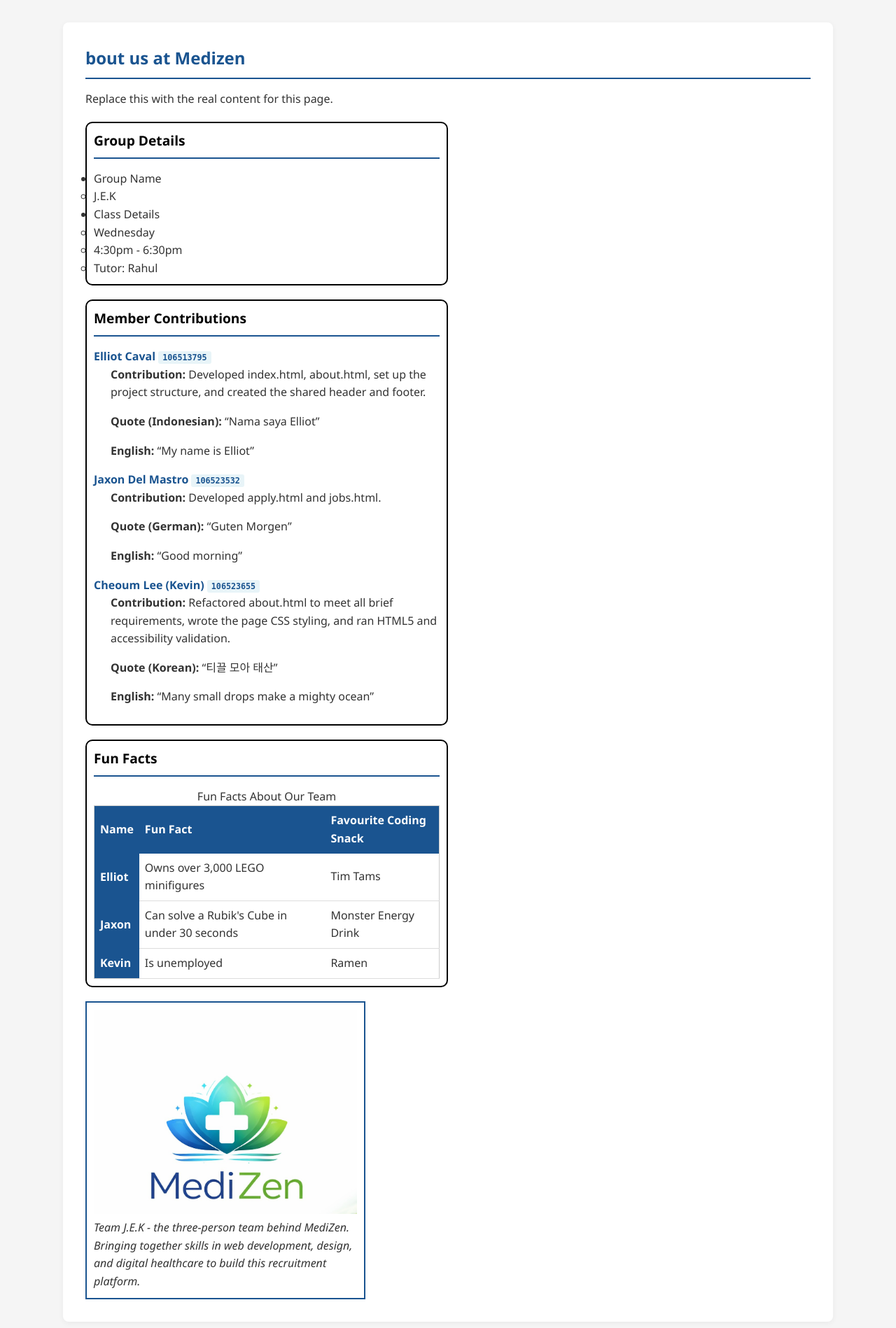
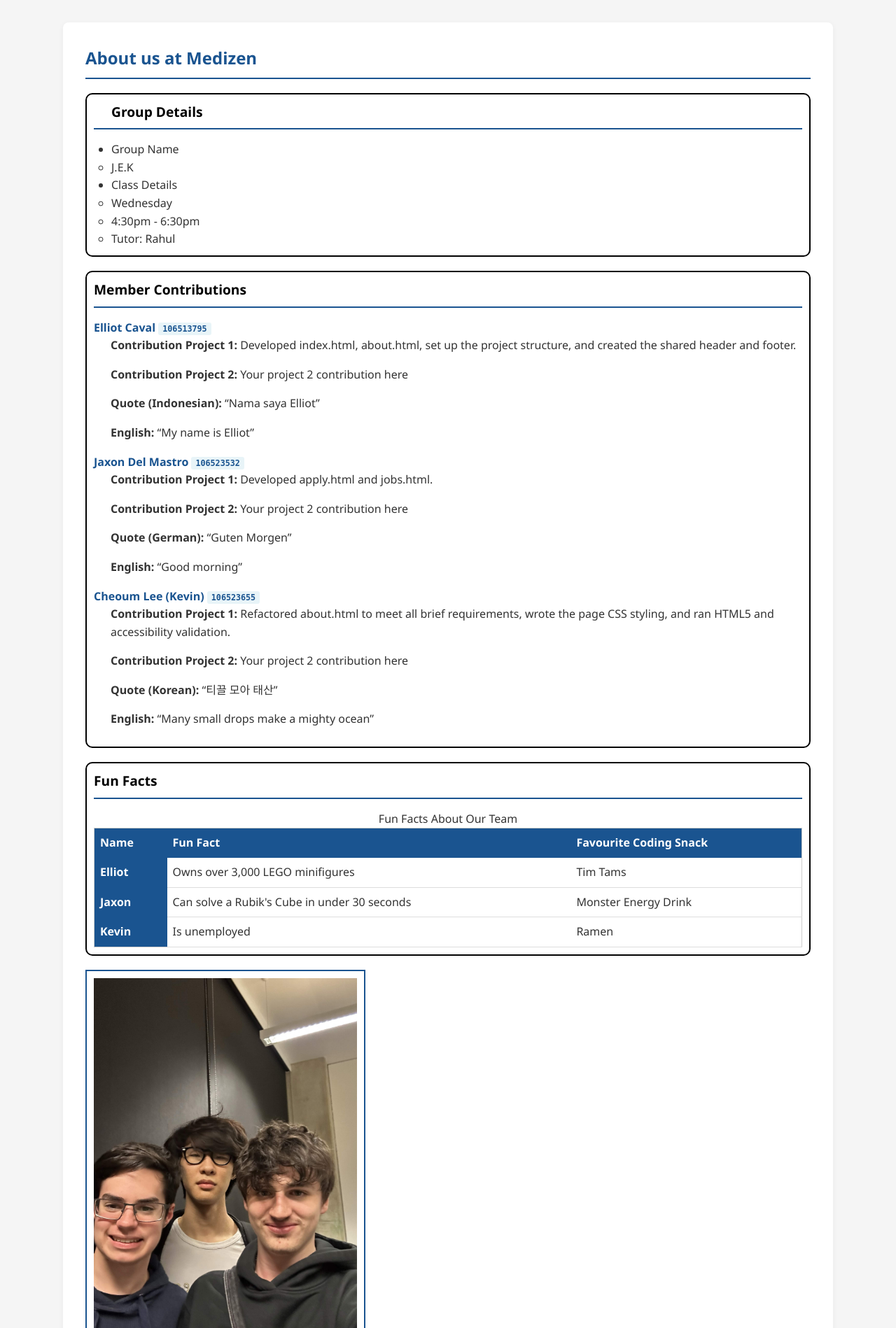
Before and after one commit to ElliotCaval07/GroupAssignment1, a PHP site: page /project2/about.php in a window 1280 px wide. Shown: the part 275-2173 px from the top of the page at 70% size. Run offline with PHP 8.4, Linux system fonts and the light colour scheme; data comes from the database, SQL or seed files in the repository; both versions use the stored data as it was after the commit.

Commit message:
about page completed

```diff
--- a/project2/about.php
+++ b/project2/about.php
@@ -14,7 +14,9 @@
 //     to use the same modular includes
 
 // TODO: uncomment if this page reads or writes the database
-// require_once("settings.php");
+require_once("settings.php");
+
+$result = mysqli_query($conn, "SELECT * FROM members");
 
 // TODO: run any DB queries this page needs (delete if not needed)
 // $query  = "SELECT * FROM some_table ORDER BY some_column";
@@ -46,8 +48,8 @@
 
     <main>
         <!-- TODO: page-specific content goes here -->
-        <h2>bout us at Medizen</h2>
-        <p>Replace this with the real content for this page.</p>
+        <h2>About us at Medizen</h2>
+
 
         <!--
             TODO: Part 1 feedback asks for one embedded <style> block
@@ -104,7 +106,7 @@
       border-radius: 10px;
       padding: 10px;
       margin: 20px 0;
-      width: 50%;
+      width: 100%;
     }
 
     /* Member list styling */
@@ -120,8 +122,8 @@
 
   <!-- Group and class details using nested list -->
   <section>
-    <h2 style="text-align: left; color: black; font-size: 1.2em;">Group Details</h2>
-    <ul>
+    <h2 style="text-align: left; color: black; font-size: 1.2em; padding-left: 25px;">Group Details</h2>
+    <ul style="padding-left: 25px;"">
       <li>Group Name
         <ul>
           <li>J.E.K</li>
@@ -141,41 +143,20 @@
   <section>
     <h2 style="text-align: left; color: black; font-size: 1.2em;">Member Contributions</h2>
    <dl class="member-list">
-
+    <?php while ($row = mysqli_fetch_assoc($result)) { ?>
         <dt>
-        Elliot Caval
-        <span class="student-id">106513795</span>
+            <?php echo $row['name']; ?>
+            <span class="student-id"><?php echo $row['student_id']; ?></span>
         </dt>
         <dd>
-        <p><strong>Contribution:</strong> Developed index.html, about.html, set up the project structure, and created
-          the
-          shared
-          header and footer.</p>
-        <p><strong>Quote (Indonesian):</strong> <q lang="id">Nama saya Elliot</q></p>
-        <p><strong>English:</strong> <q>My name is Elliot</q></p>
+            <p><strong>Contribution Project 1:</strong> <?php echo $row['contribution_project1']; ?></p>
+            <p><strong>Contribution Project 2:</strong> <?php echo $row['contribution_project2']; ?></p>
+            <p><strong>Quote (<?php echo $row['quote_language']; ?>):</strong>
+                <q><?php echo $row['quote']; ?></q>
+            </p>
+            <p><strong>English:</strong> <q><?php echo $row['quote_english']; ?></q></p>
         </dd>
-
-      <dt>
-        Jaxon Del Mastro
-        <span class="student-id">106523532</span>
-      </dt>
-      <dd>
-        <p><strong>Contribution:</strong> Developed apply.html and jobs.html.</p>
-        <p><strong>Quote (German):</strong> <q lang="de">Guten Morgen</q></p>
-        <p><strong>English:</strong> <q>Good morning</q></p>
-      </dd>
-
-      <dt>
-        Cheoum Lee (Kevin)
-        <span class="student-id">106523655</span>
-      </dt>
-      <dd>
-        <p><strong>Contribution:</strong> Refactored about.html to meet all brief requirements, wrote the page CSS
-          styling, and ran HTML5 and accessibility validation.</p>
-        <p><strong>Quote (Korean):</strong> <q lang="ko">티끌 모아 태산</q></p>
-        <p><strong>English:</strong> <q>Many small drops make a mighty ocean</q></p>
-      </dd>
-
+    <?php } ?>
 </dl>
   </section>
 
@@ -213,7 +194,7 @@
 
   <!-- Team photo (using logo as placeholder) using inline CSS -->
   <figure>
-    <img src="styles/images/MediZenLogo.jpeg" alt="MediZen team logo representing Group J.E.K">
+   <img src="images/MedizenAvengers.jpg" alt="Medizen Webpage Development Team" id="DevPic">
     <figcaption style="font-style: italic;">
       Team J.E.K - the three-person team behind MediZen.
       Bringing together skills in web development, design,
--- a/project2/index.php
+++ b/project2/index.php
@@ -98,7 +98,10 @@
         Medizen is a health and digital wellness company dedicated to improving access to reliable, user-friendly healthcare solutions across Botswana. Founded by three entrepreneurs with backgrounds in healthcare and technology and business, Medizen combines practical medical insight with innovative digital tools to support individuals and communities. Its platform offers features such as medication reminders, basic health tracking, telehealth consultations, and secure digital health records, all designed to function even in low-connectivity environments. Medizen focuses on simplicity, accessibility, and local relevance, ensuring its services are usable on a wide range of devices and adaptable to different lifestyles. By partnering with clinics and healthcare providers, the company helps streamline patient care while empowering individuals to take control of their health. Medizen’s mission is to bridge the gap between traditional healthcare systems and modern technology, creating a healthier, more connected future for communities across the region.
     </p>
 </fieldset>
-<img src="images/medizenteam.jpg" alt="Medizen team image" id="teamPic">
+
+
+<img src="images/medizenteam.jpg" alt="Medizen team image" id="teamPic" >
+>
 
     </main>
 
```
Also changed, not shown: project2/sql/medizen_db.sql (+19 -1 lines), project2/images/MedizenAvengers.jpg (added). Lines whose indentation alone changed are shown as unchanged.
